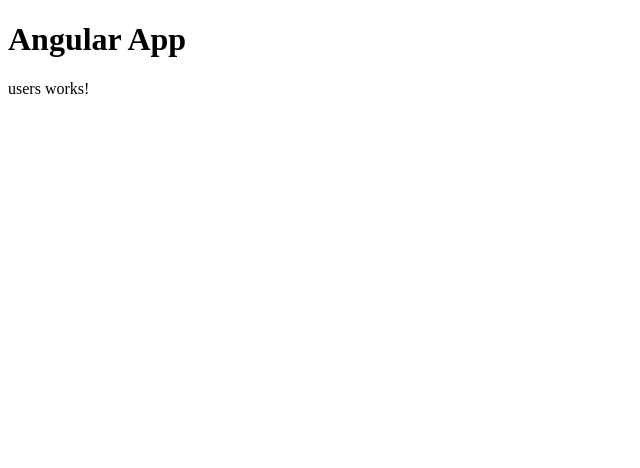
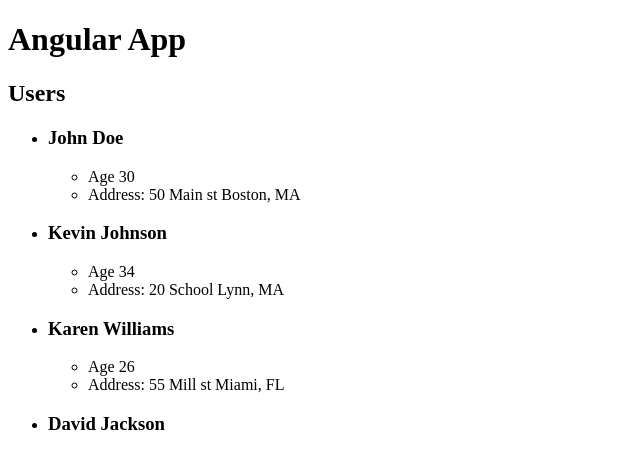
Before and after one commit to piresthiago10/estudos_angular, an Angular app in the folder angularapp/: page / in a window 1280 px wide. Shown: the top 468 px of the page, without its empty margins (0-640 px from the left). Built offline with nearby package versions, Linux system fonts and the light colour scheme.

Commit message:
including for and if loop

```diff
--- a/angularapp/src/app/components/users/users.component.html
+++ b/angularapp/src/app/components/users/users.component.html
@@ -1 +1,19 @@
-<p>users works!</p>
+<h2>Users</h2>
+<!-- o "?" significa que está ok se a variavel não existir -->
+<ul *ngIf=" loaded && users?.length > 0">
+    <li *ngFor="let user of users">
+        <h3>{{ user.firstName}} {{ user.lastName}}</h3>
+        <ul *ngIf="showExtended && user.age && user.address">
+            <li>Age {{ user.age }}</li>
+            <li>Address: {{ user.address.street}} {{ user.address.city}},
+                {{ user.address.state}}
+            </li>
+        </ul>
+    </li>
+</ul>
+
+<!-- <ng-template #noUsers>No users found</ng-template> -->
+
+<h4 *ngIf="users?.length == 0">No users found</h4>
+
+<h4 *ngIf="!loaded">Loading Users...</h4>
--- a/angularapp/src/app/components/users/users.component.ts
+++ b/angularapp/src/app/components/users/users.component.ts
@@ -1,4 +1,6 @@
 import { Component, OnInit } from '@angular/core';
+
+import { User } from '../../models/User';
 
 @Component({
   selector: 'app-users',
@@ -7,10 +9,57 @@
 })
 export class UsersComponent implements OnInit {
 
+  users: User[];
+  showExtended: boolean = true;
+  loaded: boolean = false;
+
   constructor() { }
 
   ngOnInit() {
-    console.log('init...');
+
+      this.users = [
+        {
+          firstName: 'John',
+          lastName: 'Doe',
+          age: 30,
+          address: {
+            street: '50 Main st',
+            city: 'Boston',
+            state: 'MA'
+          }
+        },
+        {
+          firstName: 'Kevin',
+          lastName: 'Johnson',
+          age: 34,
+          address: {
+            street: '20 School',
+            city: 'Lynn',
+            state: 'MA'
+          }
+        }, {
+          firstName: 'Karen',
+          lastName: 'Williams',
+          age: 26,
+          address: {
+            street: '55 Mill st',
+            city: 'Miami',
+            state: 'FL'
+          }
+        }
+      ];
+
+    this.loaded = true;
+
+    this.addUser({
+      firstName: 'David',
+      lastName: 'Jackson',
+    });
+
+  }
+
+  addUser(user: User){
+    this.users.push(user);
   }
 
 }
```
Also changed, not shown: angularapp/src/app/models/User.ts (+7 -5 lines).
